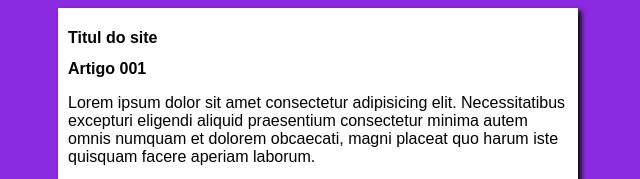
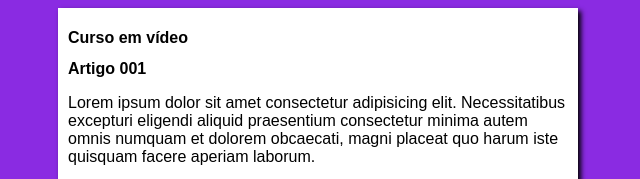
Before and after one commit to caioalex/projeto-site, a plain HTML site: page index.html in a window 1280 px wide. Shown: the top 179 px of the page, 322-962 px from the left. Drawn offline with Linux system fonts and the light colour scheme.

Commit message:
Alteração do título

```diff
--- a/index.html
+++ b/index.html
@@ -3,13 +3,13 @@
 <head>
     <meta charset="UTF-8">
     <meta name="viewport" content="width=device-width, initial-scale=1.0">
-    <title>Titulo</title>
+    <title>Curso em vídeo</title>
     <link rel="stylesheet" href="estilos/style.css">
 </head>
 <body>
     <main>
         <header>
-            <h1>Titul do site</h1>
+            <h1>Curso em vídeo</h1>
         </header>
         <article>
             <h2>Artigo 001</h2>
```
